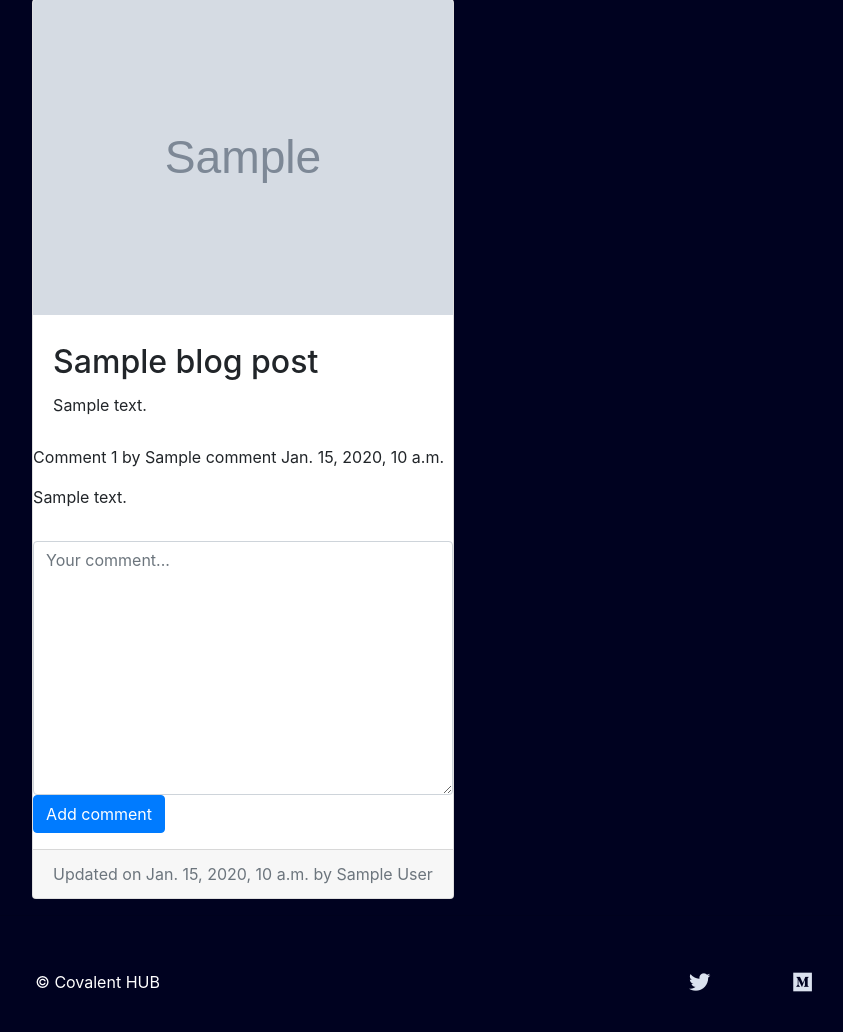
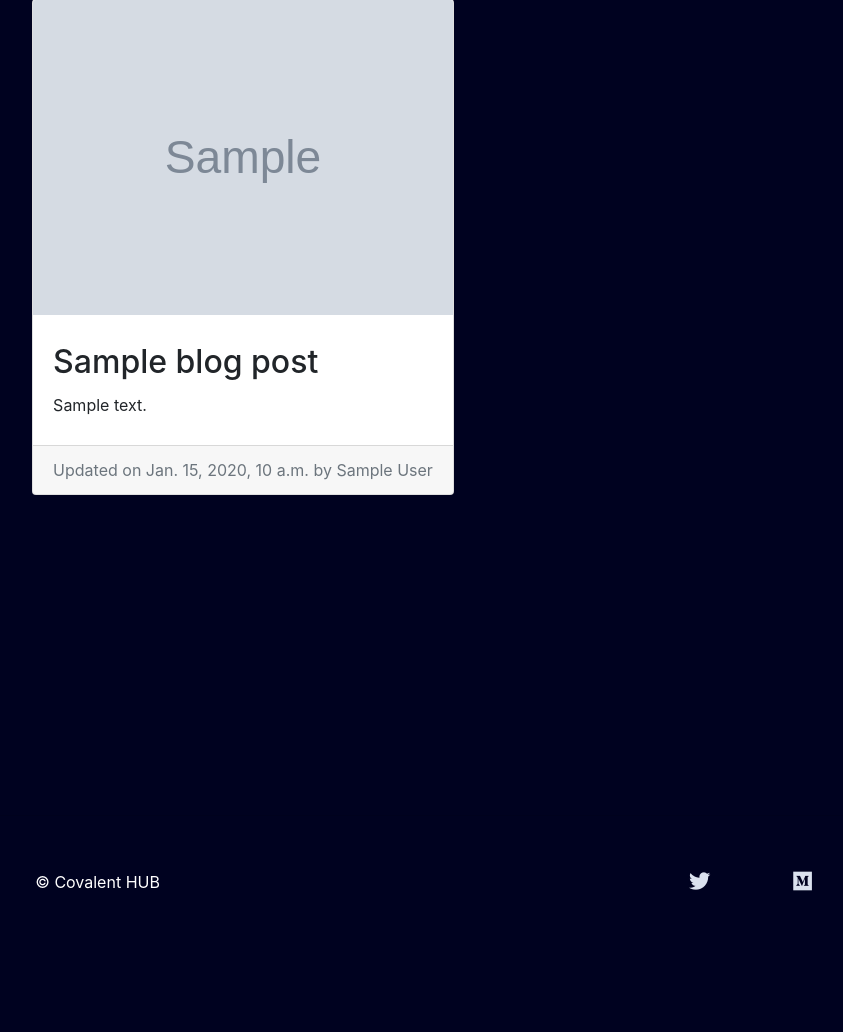
Before and after one commit to canberk17/covalenthub, a Django app: template blog/templates/blog/detail_blog.html in a window 1280 px wide. Shown: the part 96-1128 px from the top of the page, without its empty margins (397-1240 px from the left). After the commit the page ends 987 px from the top, so only its background shows below. Run offline with Django 3.2, Linux system fonts and the light colour scheme; the template is opened without the code that fills it: most values are stand-ins (such as "Sample title", 1, 10 or a date in 2020); grey boxes marked "Sample" are stand-in pictures; some libraries are stand-ins or nearby versions.

Commit message:
'commit'

```diff
--- a/blog/templates/blog/detail_blog.html
+++ b/blog/templates/blog/detail_blog.html
@@ -31,7 +31,7 @@
 			  	<a href="{% url 'blog:edit' blog_post.slug %}" class="btn btn-primary">Update</a>
 			  {% endif %}
 			</div>
-			{% for comment in comments %}
+			<!-- {% for comment in comments %}
 			<div class="form-group">
 			  <p class="info">
 				Comment {{ forloop.counter }} by {{ comment.name }}
@@ -63,7 +63,7 @@
 
 
 
-		  {% endif %}
+		  {% endif %} -->
 
 			<div class="card-footer text-muted">
 			  Updated on {{blog_post.date_updated}} by {{blog_post.author}}
```
